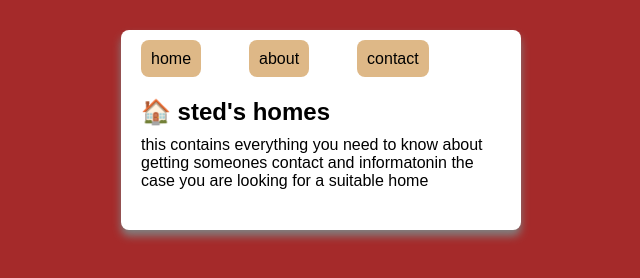
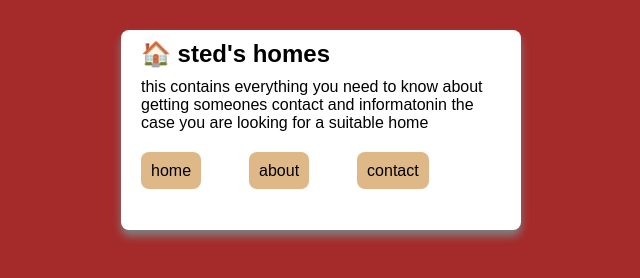
Before and after one commit to Dev-antonie/cssonly-section-toggle, a plain HTML site: page index.html in a window 1280 px wide. Shown: the whole page, without its empty margins (319-959 px from the left). Drawn offline with Linux system fonts and the light colour scheme.

Commit message:
update html and css code

```diff
--- a/index.html
+++ b/index.html
@@ -8,16 +8,17 @@
 </head>
 <body>
  <div class="centered-button">
-  <div class="container">
-    <a  href="#home" class="home"><span>home</span></a>
-    <a href="#about" class="about"><span>about</span></a>
-    <a href="#contact" class="contact"><span>contact</span></a>
-  </div>
+
   <div class="container-info">
     <h2 class="sted">sted's homes</h2>
     <p>
       this contains everything you need to know about getting someones contact and informatonin the case you are looking for a suitable home
     </p>
+  </div>
+  <div class="container">
+    <a  href="#home" class="home"><span>home</span></a>
+    <a href="#about" class="about"><span>about</span></a>
+    <a href="#contact" class="contact"><span>contact</span></a>
   </div>
  </div>
  <div>
--- a/styles.css
+++ b/styles.css
@@ -47,12 +47,9 @@ span{
   background-color: burlywood;
   padding: 10px;
   border-radius: 8px;
-
-
 }
 .container-info{
   padding:  10px 20px;
-  line-height: ;
 }
 h2{
   margin-bottom: 10px;
```
